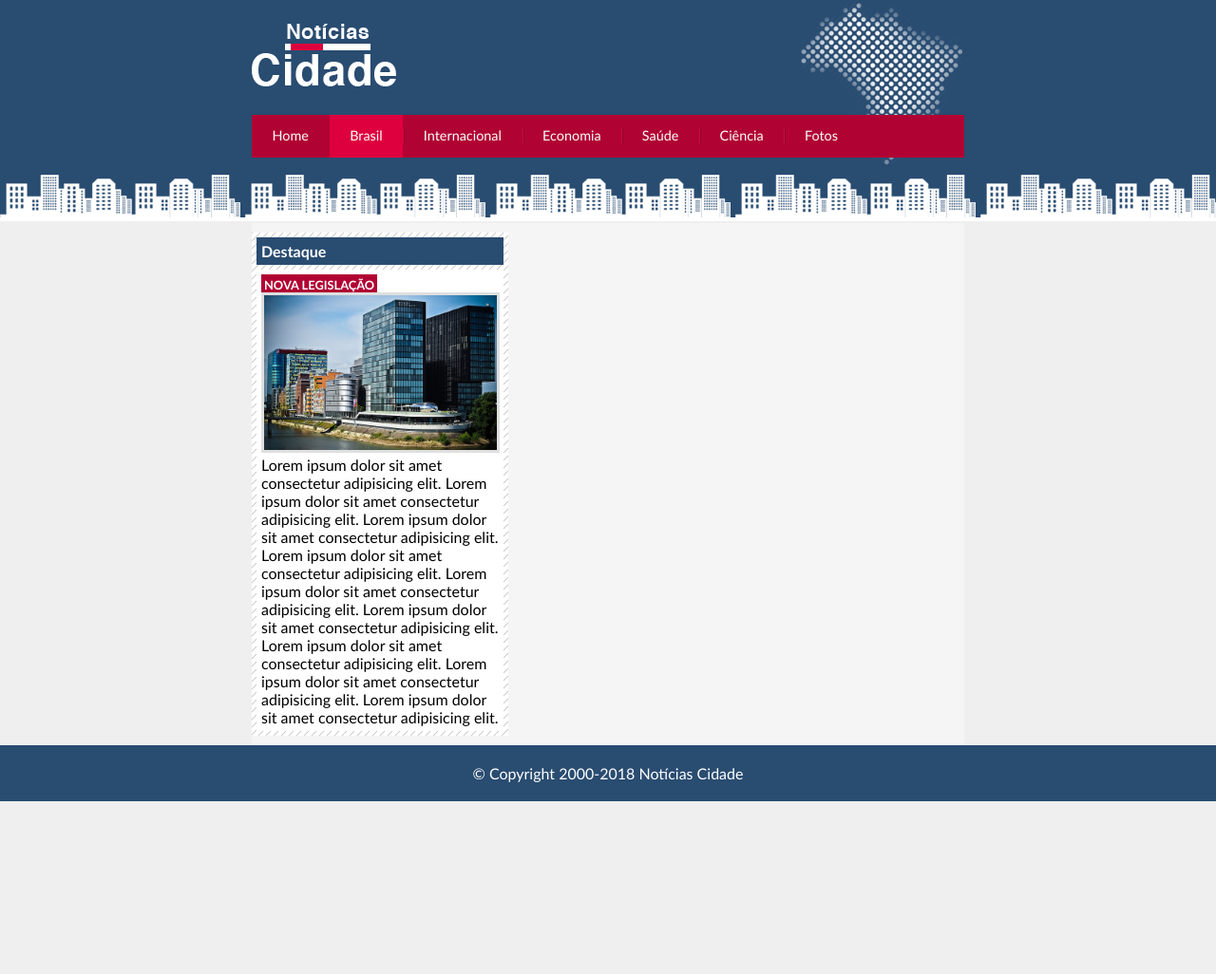
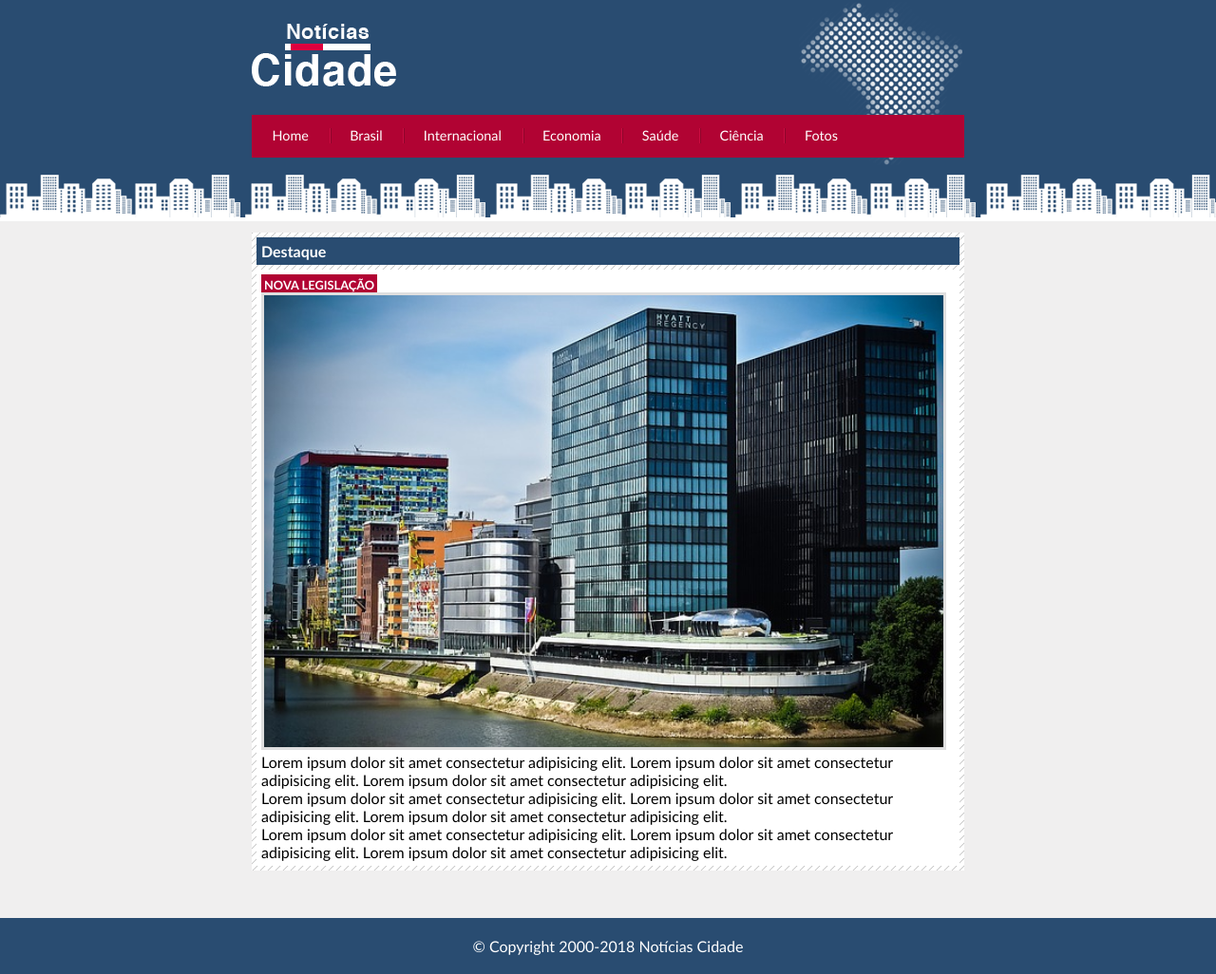
Before and after one commit to vitordias900-dot/Site-Noticias, a plain HTML site: page nova-legislacao.html in a window 1280 px wide. Shown: the whole page at 95% size. Before the commit the page ends 844 px from the top, so only its background shows below. Drawn offline with Linux system fonts and the light colour scheme.

Commit message:
Refatora layout com HTML semantico, Flexbox e Grid

```diff
--- a/css/estilos.css
+++ b/css/estilos.css
@@ -8,6 +8,21 @@
 
     font-family: 'Trebuchet MS', 'Lucida Sans Unicode', 'Lucida Grande', 'Lucida Sans', Arial, sans-serif ;
     background: #f0efef url(../imagens/fundo.png) repeat-x;
+}
+
+#pag-brasil{
+    margin-top: 60px;
+    display: grid;
+    grid-template-columns: 65% 35%;
+    gap: 15px;
+
+}
+
+#legislacao, #pag-fotos{
+    margin-bottom: 50px;
+    margin-top: 70px;
+    background: #f5f5f5;
+    display: block;
 }
 
 #conteudo{
@@ -121,6 +136,8 @@
 }
 
 /*Formatar Menus Laterais*/
+
+
 
 #lateral ul a{
     font-size: 0.9em;
--- a/nova-legislacao.html
+++ b/nova-legislacao.html
@@ -9,7 +9,7 @@
 
 </head>
 
-<body id="uma-coluna" class="brasil">
+<body>
     <!--Inicio Container-->
 <div id="container">
         <header id="topo">
@@ -35,14 +35,14 @@
 
         </header><!--Fim Topo-->
 
-    <main id="conteudo">
+    <main id="legislacao">
         <article id="primario">
 
             <article class="caixa destaque">
                 <h2>Destaque</h2>
                 <div class="caixa-conteudo">
                     <h3>nova legislação</h3>
-                     <img class="imagem-principal" src="imagens/mundo.jpg"  width="100%">
+                     <img class="imagem-principal" src="imagens/mundo.jpg" >
                    <p>
                     Lorem ipsum dolor sit amet consectetur adipisicing elit.
                     Lorem ipsum dolor sit amet consectetur adipisicing elit.
@@ -69,7 +69,7 @@
 
 </div><!--Fim Container-->
 
-<footer id="container-rodape" style="clear: both;">
+<footer id="container-rodape">
     <div id="rodape">
          &copy; Copyright 2000-2018 Notícias Cidade
     </div>
```
Also changed, not shown: brasil.html (+3 -3 lines), fotos.html (+3 -3 lines).
